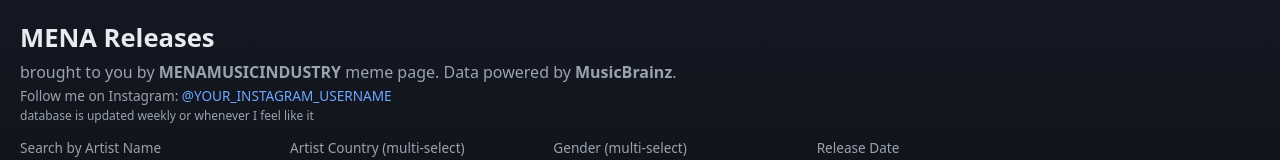
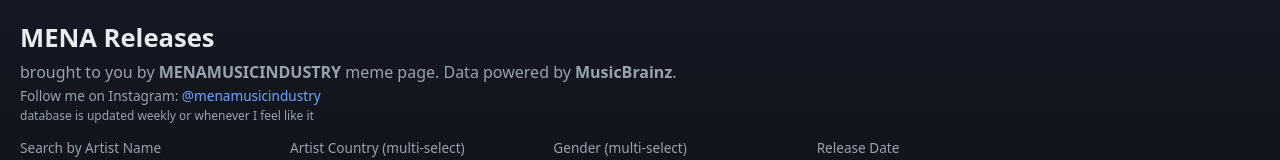
Before and after one commit to menamusicindustry-cyber/newmenareleases, a website: page index.html in a window 1280 px wide. Shown: the top 160 px of the page. Drawn offline with nearby package versions, Linux system fonts and the light colour scheme; no server answers.

Commit message:
Update index.html

```diff
--- a/index.html
+++ b/index.html
@@ -111,11 +111,11 @@
     </div>
     <div class="sub" style="font-size: 0.85rem; margin-top: 3px;">
       Follow me on Instagram:
-      <a href="https://www.instagram.com/YOUR_INSTAGRAM_USERNAME"
+      <a href="https://www.instagram.com/menamusicindustry"
          target="_blank"
          rel="noopener noreferrer"
          style="color: var(--accent); text-decoration: none;">
-         @YOUR_INSTAGRAM_USERNAME
+         @menamusicindustry
       </a>
     </div>
     <div class="sub" style="font-size: 0.75rem; margin-top: 2px; color: var(--muted);">
```
